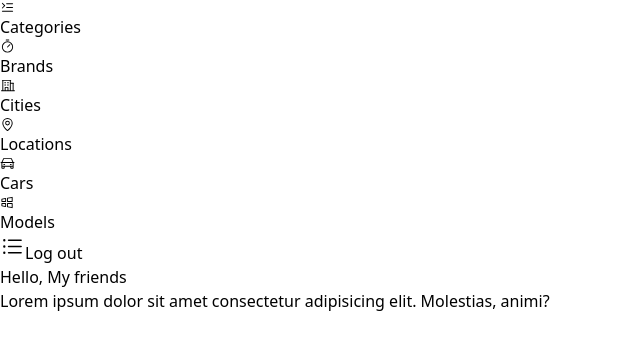
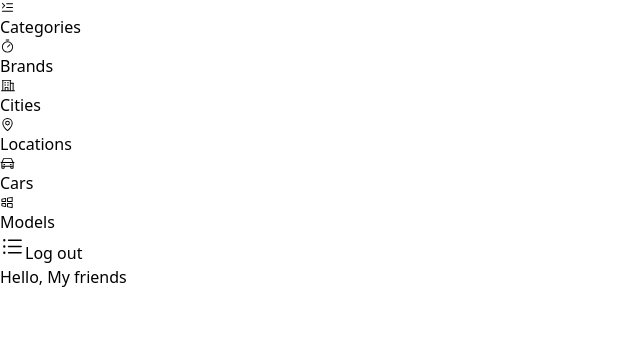
Before and after one commit to bekzot1508/Avto_Rental_Admin_Panel, a React (Vite) app: page /home/brands in a window 1280 px wide. Shown: the top 350 px of the page, without its empty margins (0-640 px from the left). Built offline with nearby package versions, Linux system fonts and the light colour scheme.

Commit message:
new changes

```diff
--- a/src/pages/Brands_page.jsx
+++ b/src/pages/Brands_page.jsx
@@ -4,7 +4,6 @@ const Brands_page = () => {
   return (
     <div>
       <h2>Hello, My friends</h2>
-      <h3>Lorem ipsum dolor sit amet consectetur adipisicing elit. Molestias, animi?</h3>
     </div>
   )
 }
```
